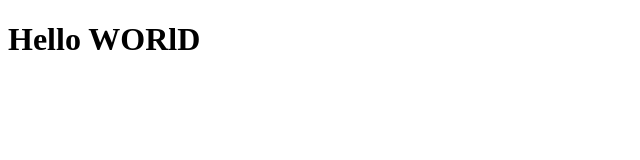
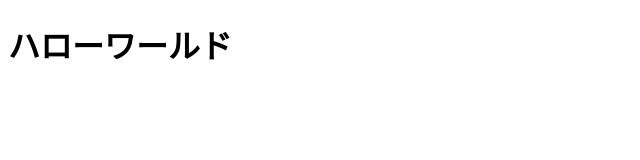
Before and after one commit to chor2022/www, a plain HTML site: page index.html in a window 1280 px wide. Shown: the whole page, without its empty margins (0-640 px from the left). Drawn offline with Linux system fonts and the light colour scheme.

Commit message:
Update index.html

```diff
--- a/index.html
+++ b/index.html
@@ -3,6 +3,6 @@
  <head>
  </head>
   <boby>
-  <h1>Hello WORlD</h1>
+  <h1>ハローワールド</h1>
   </boby>
 </html>
```
